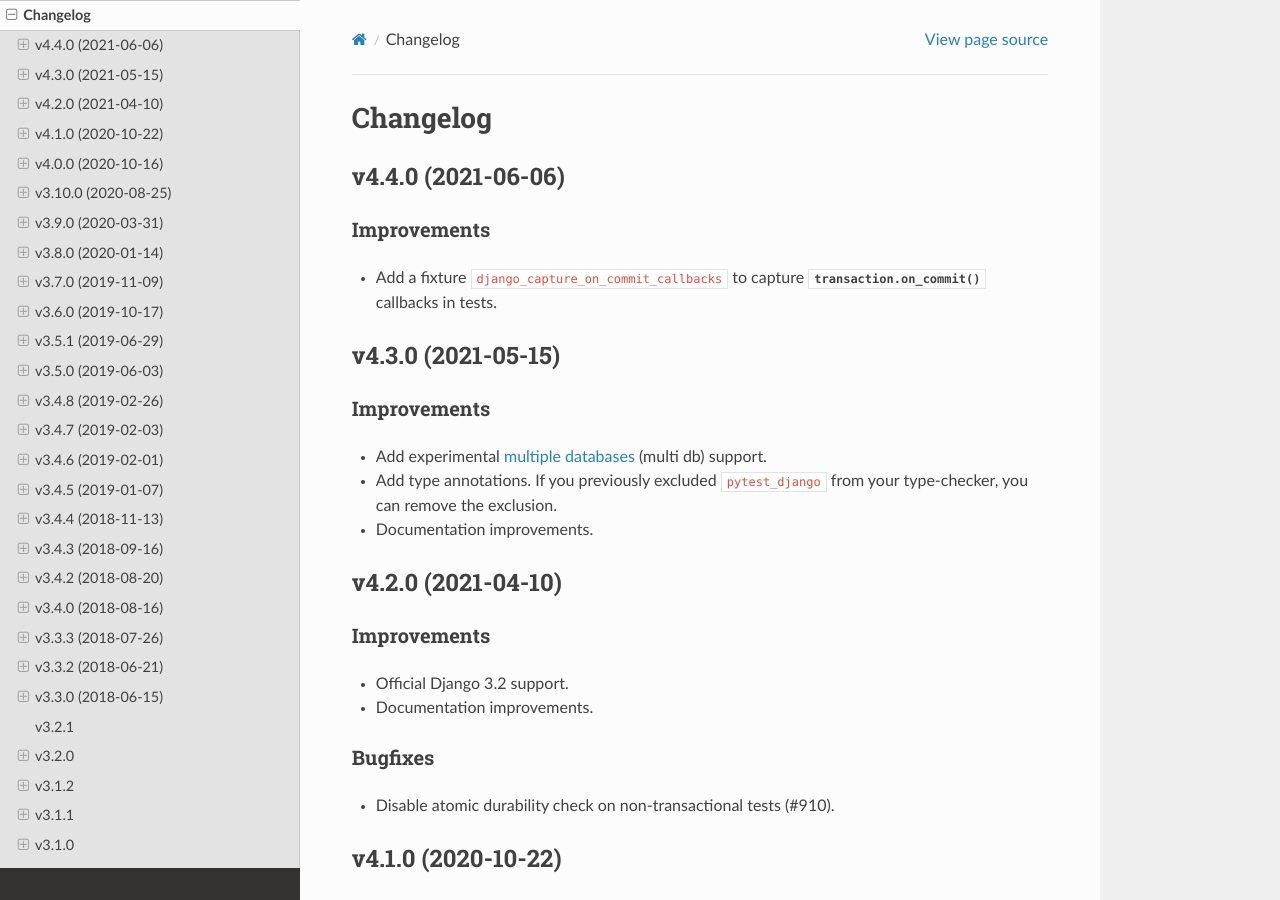
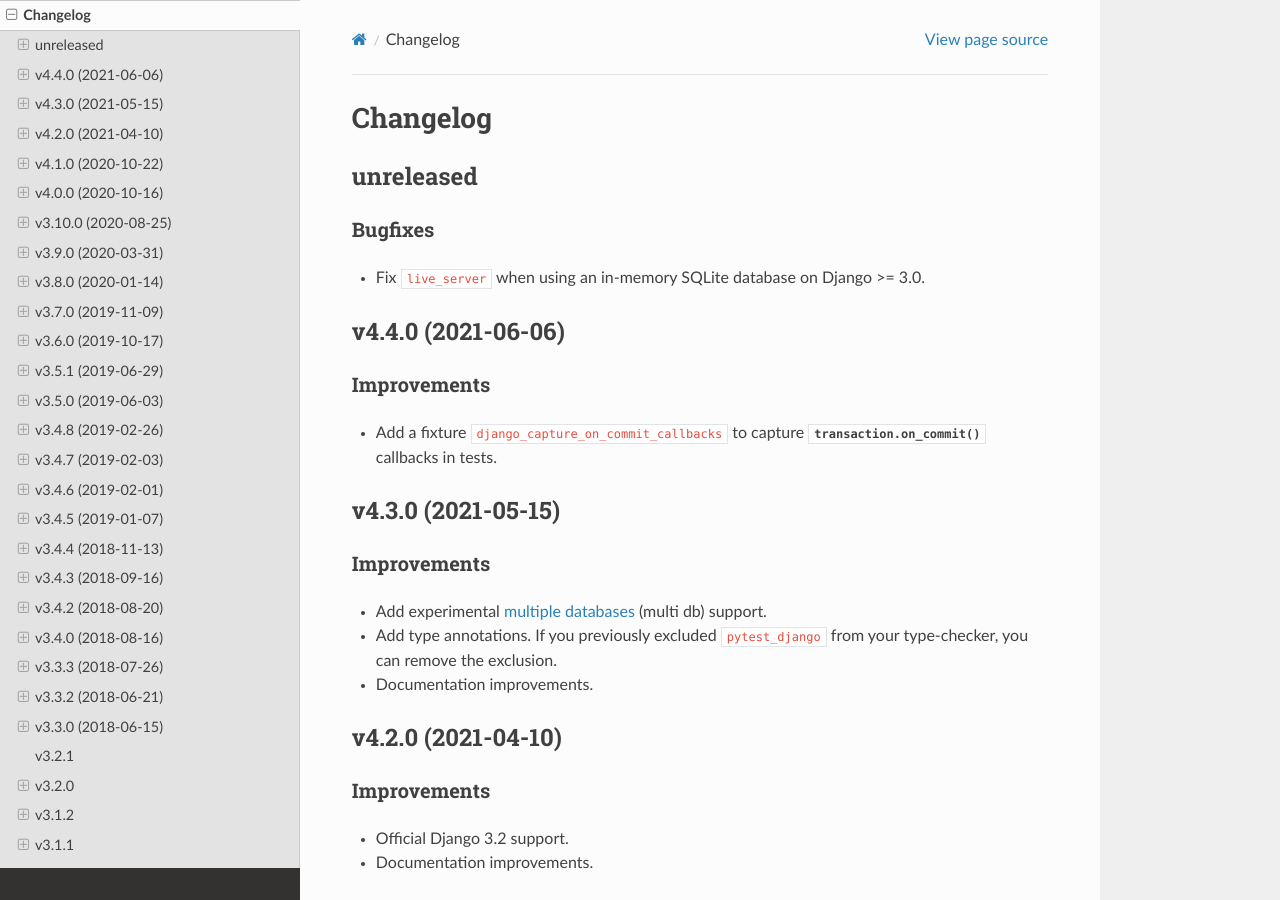
Before and after one commit to pytest-dev/pytest-django, a Sphinx documentation site: the page built from docs/changelog.rst, in a window 1280 px wide and 900 px high. Built offline with Sphinx 7.4.7 and the Read the Docs theme 2.0.0, drawn with Linux system fonts in a browser that asks for light colours; cross-references to code outside the pages are shown as plain code.

Commit message:
Fix `LiveServer` for in-memory SQLite database
`allow_thread_sharing` is no longer writeable since Django 2.2.

```diff
--- a/docs/changelog.rst
+++ b/docs/changelog.rst
@@ -1,5 +1,15 @@
 Changelog
 =========
+
+unreleased
+----------
+
+Bugfixes
+^^^^^^^^
+
+* Fix :fixture:`live_server` when using an in-memory SQLite database on
+  Django >= 3.0.
+
 
 v4.4.0 (2021-06-06)
 -------------------
```
Also changed, not shown: 2 other files.
